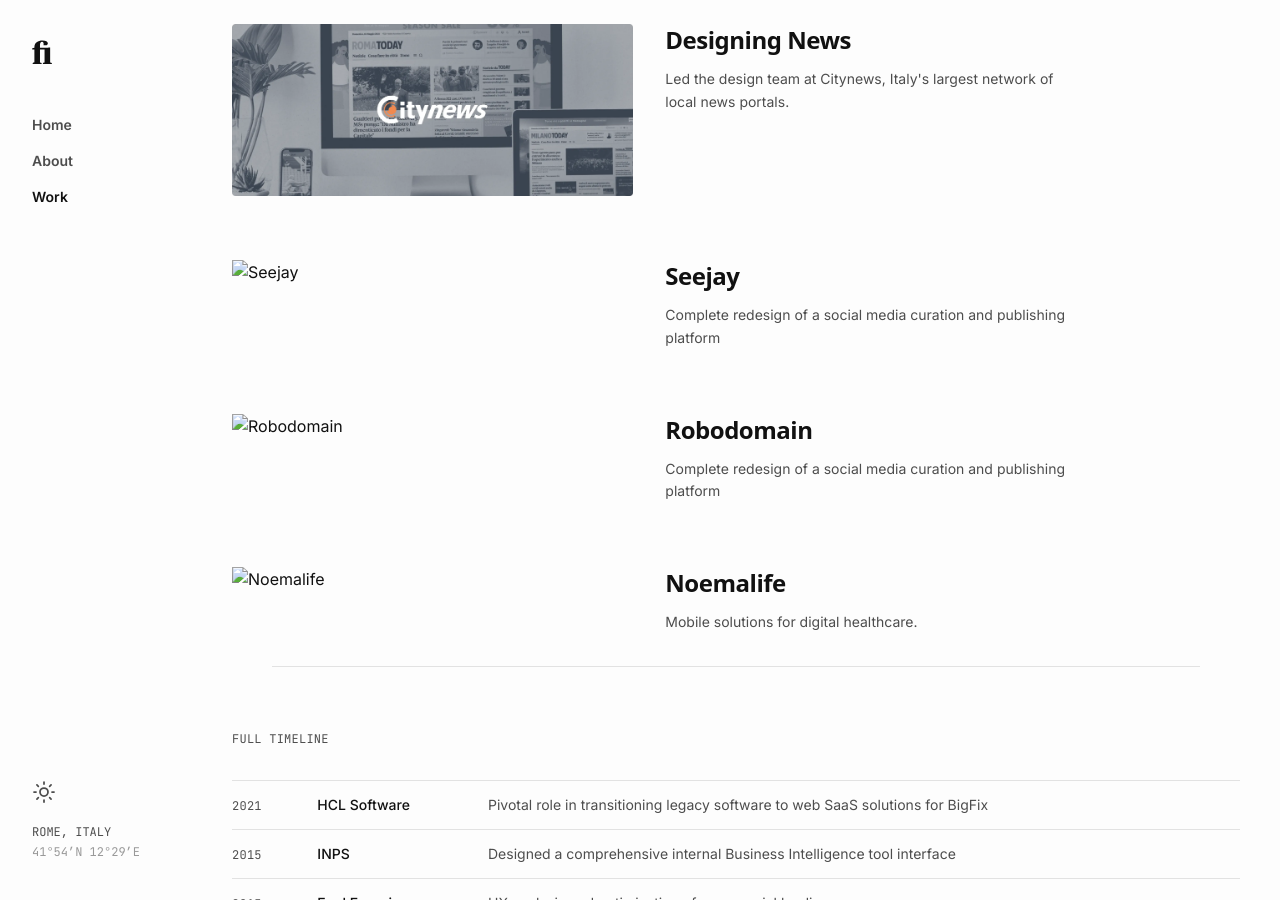
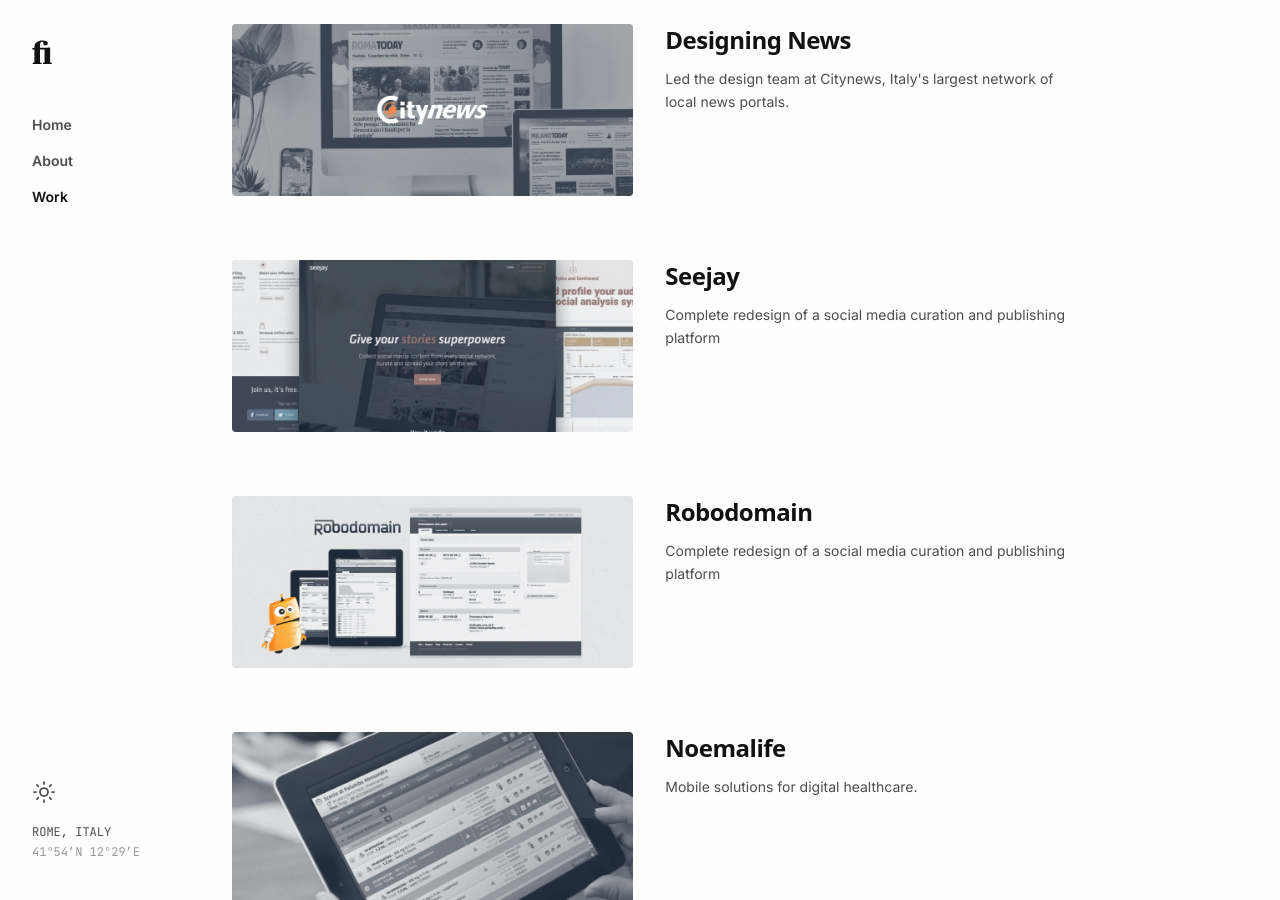
Before and after one commit to zetareticoli/fi, a Jekyll site: the page built from work.html, in a window 1280 px wide and 900 px high, scrolled down 865 px. Built offline with Jekyll 4.4.1, drawn with Linux system fonts in a browser that asks for light colours; some web fonts are replaced.

Commit message:
fix: correct image paths in work entries for consistency with directory structure

```diff
--- a/_data/work.yml
+++ b/_data/work.yml
@@ -30,7 +30,7 @@
   - tag: "WORK.04"
     title: "Seejay"
     period: "2014 – 2015"
-    image: "/img/works/seejay/seejay-cover.webp"
+    image: "/img/work/seejay/seejay-cover.webp"
     description: "Complete redesign of a social media curation and publishing platform"
     role: "Product Designer"
     org: "Seejay"
@@ -39,7 +39,7 @@
   - tag: "WORK.05"
     title: "Robodomain"
     period: "2009 – 2014"
-    image: "/img/works/robodomain/robodomain-cover.webp"
+    image: "/img/work/robodomain/robodomain-cover.webp"
     description: "Complete redesign of a social media curation and publishing platform"
     role: "Product Designer"
     org: "Robodomain"
@@ -48,7 +48,7 @@
   - tag: "WORK.06"
     title: "Noemalife"
     period: "2011 – 2012"
-    image: "/img/works/noemalife/noemalife-cover.webp"
+    image: "/img/work/noemalife/noemalife-cover.webp"
     description: "Mobile solutions for digital healthcare."
     role: "Product Designer"
     org: "Noemalife"
```
